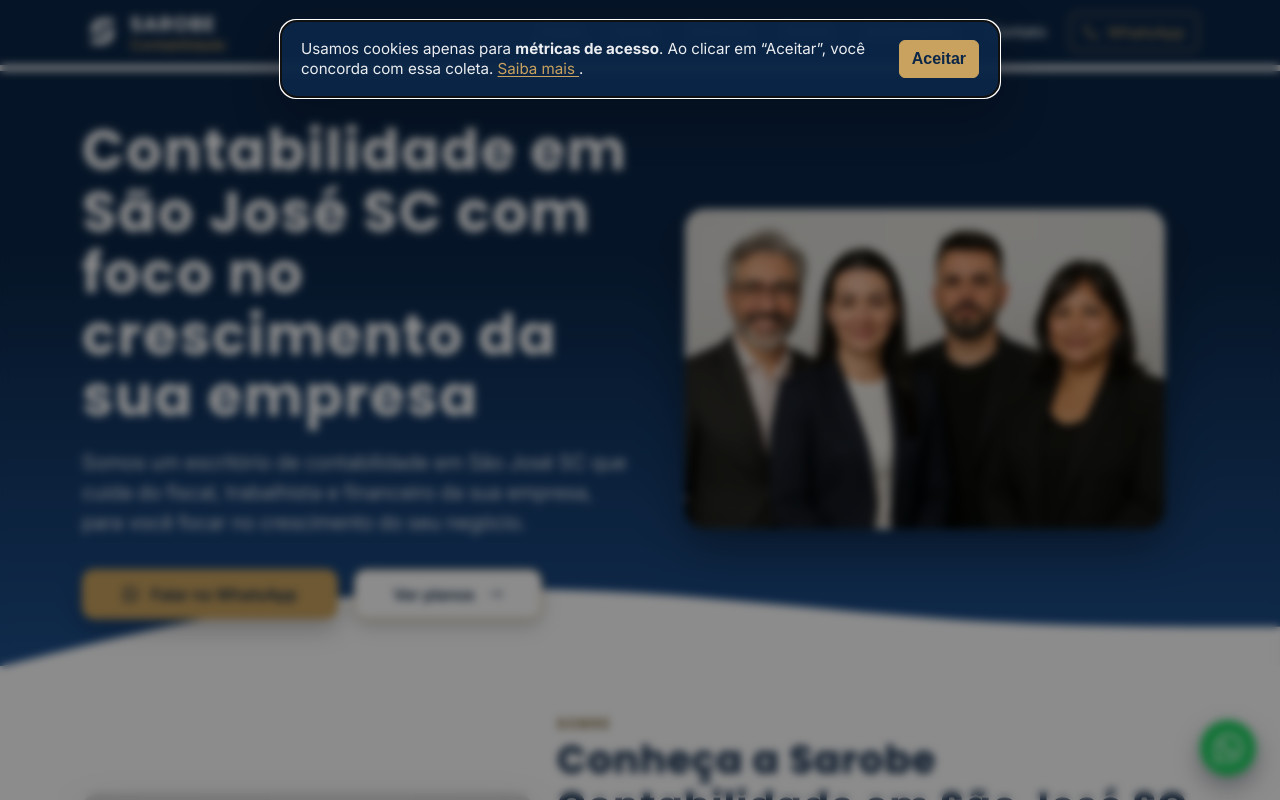
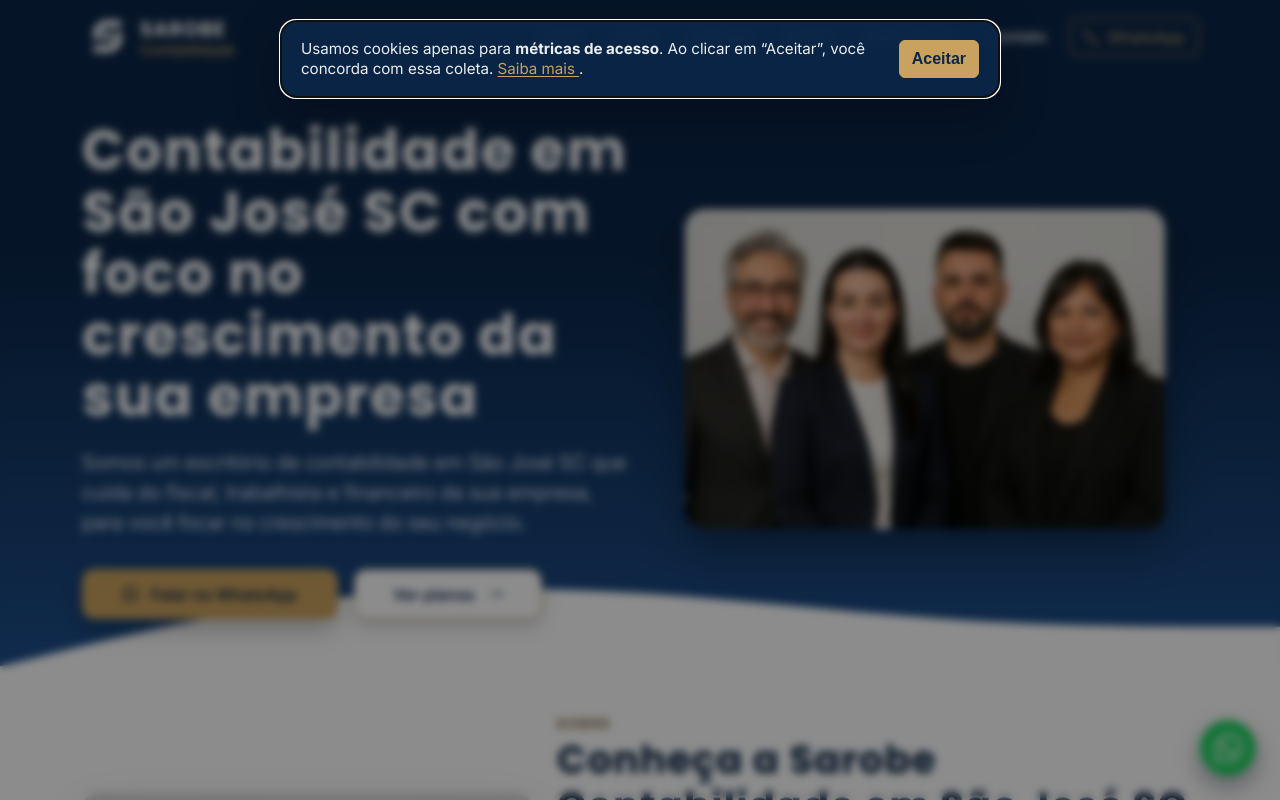
Before and after one commit to devsarobe-lgtm/site-sistema-web, a Django app: page / in a window 1280 px wide. Run offline with Django 5.2, Linux system fonts and the light colour scheme; parts of the project's set-up code (start-up, migrations or seed data) failed here and were passed over; some libraries are stand-ins or nearby versions.

Commit message:
correção de logo

```diff
--- a/institucional/static/css/base_style_site.css
+++ b/institucional/static/css/base_style_site.css
@@ -167,7 +167,7 @@ header,
 
 /* Logo image */
 .logo-img {
-    height: 40px;
+    height: 50px;
     width: auto;
     display: block;
 }
--- a/institucional/templates/components/_header.html
+++ b/institucional/templates/components/_header.html
@@ -5,10 +5,16 @@
         <div class="container">
             <!-- Logo -->
             <a href="{% url 'home' %}" class="navbar-brand d-flex align-items-center site-logo">
+
                 <picture>
+                    <source type="image/webp" srcset="
+                        {% static 'img/logos/logo_branca_icon_sem_fundo.webp' %} 1x,
+                        {% static 'img/logos/logo_branca_icon_sem_fundo@2x.webp' %} 2x
+                    ">
                     <img src="{% static 'img/logos/logo_branca_icon_sem_fundo.webp' %}" alt="" aria-hidden="true"
-                        class="logo-img" loading="eager" fetchpriority="high" decoding="async" width="40" height="40">
+                        class="logo-img" loading="eager" fetchpriority="high" decoding="async" width="50" height="50">
                 </picture>
+
                 <div class="d-flex flex-column lh-sm brand-text text-white ms-2">
                     <span class="fw-bold text-uppercase">Sarobe</span>
                     <span class="sub-brand">Contabilidade</span>
```
Also changed, not shown: institucional/static/img/logos/Logo_branca_icon_sem_fundo@2x.webp (added).
